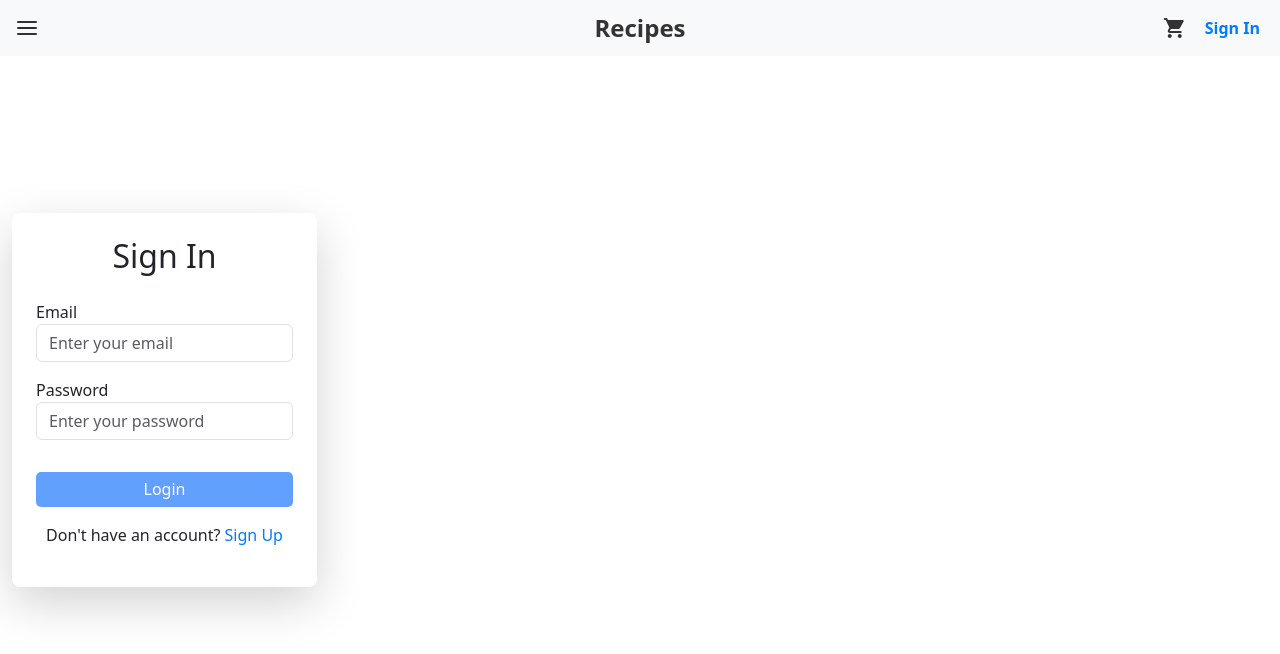
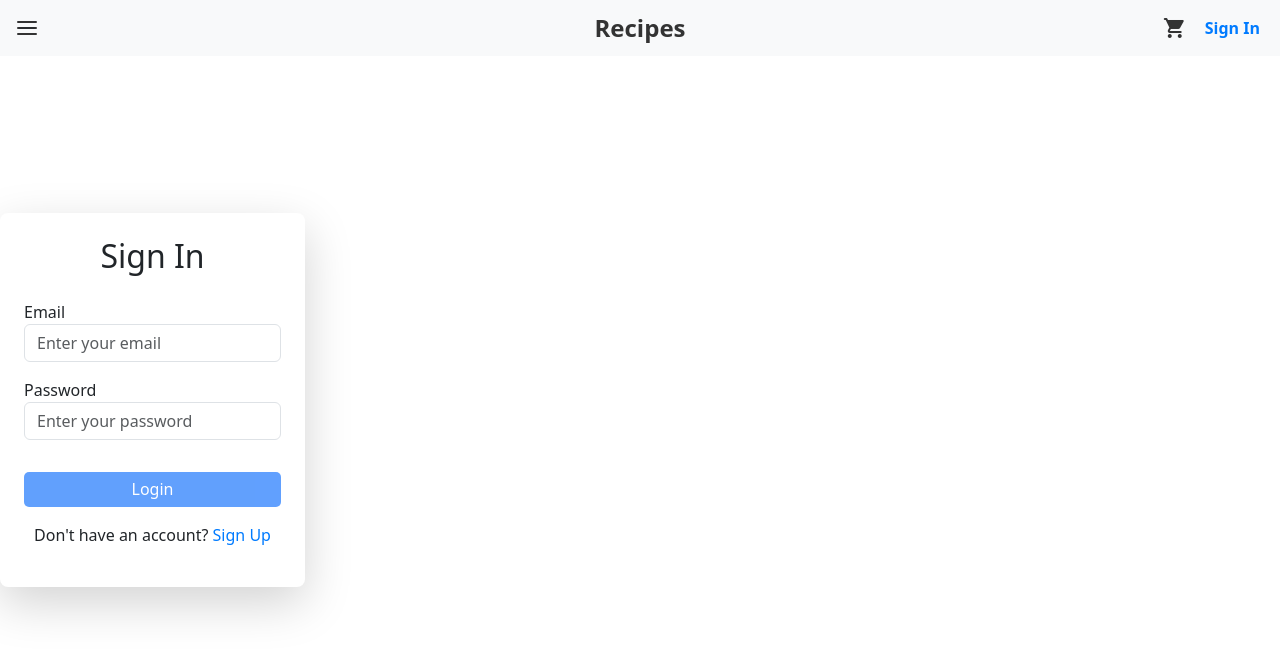
Before and after one commit to kanalarevanth/OrderBite, a React (Vite) app: page /login in a window 1280 px wide. Shown: the top 654 px of the page. Built offline with nearby package versions, Linux system fonts and the light colour scheme.

Commit message:
styles fix

```diff
--- a/src/components/header/Navbar.tsx
+++ b/src/components/header/Navbar.tsx
@@ -19,7 +19,7 @@ const Navbar: React.FC = () => {
   return (
     <>
       <Sidebar isOpen={isSidebarOpen} toggleSidebar={toggleSidebar} />
-      <nav className="custom-navbar navbar navbar-expand-lg navbar-light fixed-top">
+      <nav className="custom-navbar navbar navbar-expand-lg navbar-light">
         <div className="container-fluid">
           <button
             className="navbar-toggler"
--- a/src/pages/Login.css
+++ b/src/pages/Login.css
@@ -1,4 +1,11 @@
 .login-container-card {
+  display: flex;
+  justify-content: center;
+  align-items: center;
+  min-height: 100vh;
+  margin: 0;
+  padding: 0;
+  box-sizing: border-box;
 }
 .nav-link.active-link {
   color: #007bff !important;
```
